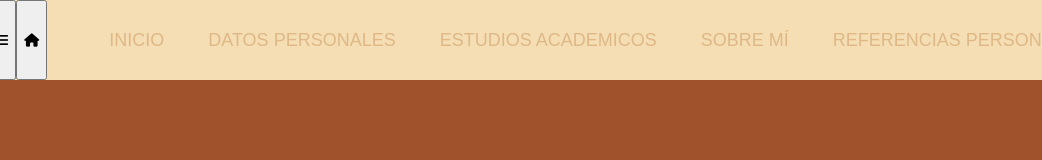
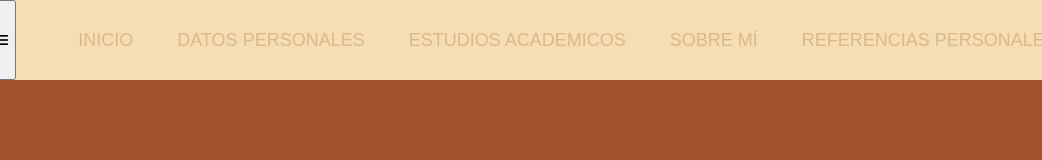
Before and after one commit to Yaneth2007/currivitae, a plain HTML site: page index.html in a window 1280 px wide. Shown: the full height of the page, 238-1280 px from the left. Drawn offline with Linux system fonts and the light colour scheme.

Commit message:
Update index.html

```diff
--- a/index.html
+++ b/index.html
@@ -2,7 +2,7 @@
 <html lang="en">
 <head>
     <link rel="STYLESHEET" href="estilos.css">
-    <title> index </title>
+    <title>index</title>
     <head>
           <meta charset="UTF-8">
           <meta http-equiv="X-UA-Compatible" content="IE=edge">
@@ -18,8 +18,6 @@
       <nav class="nav">
         <img src="avatar.jpg" width="130" height=80">
       <button class="openMenu"><i class="fa fa-bars"></i></button>
-      <button class="btn"><i class="fa fa-home"></i></button>
-
       </button>
        <ul class="nav-menu">
         <li class="nmi"><a href="indice.html" class="nml navml">Inicio</a></li>
```
